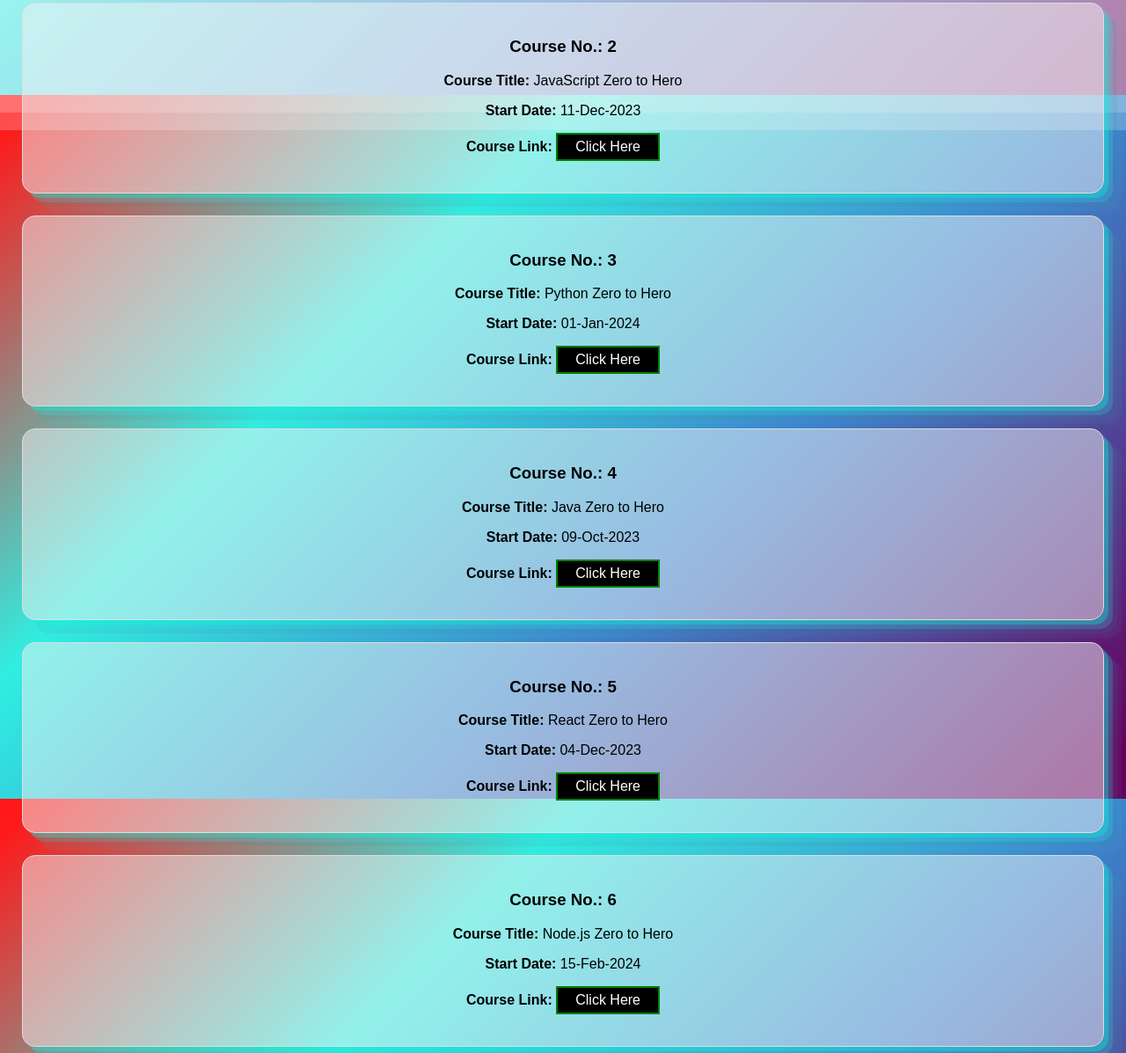
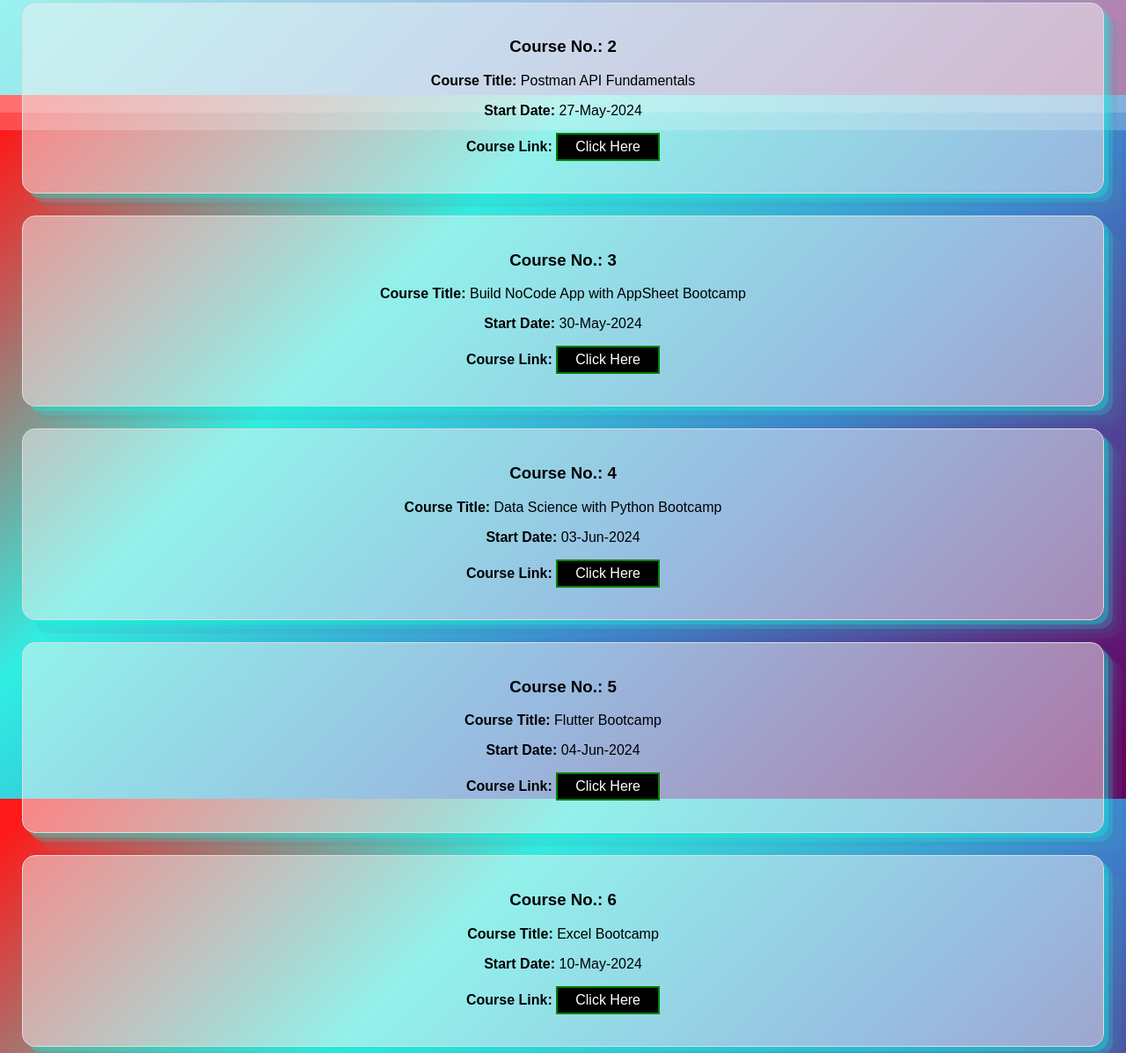
Before and after one commit to iaadillatif/free-courses, a plain HTML site: page index.html in a window 1280 px wide. Shown: the part 692-1889 px from the top of the page at 88% size. Drawn offline with Linux system fonts and the light colour scheme.

Commit message:
Update index.html
New courses added till June 2024 on 22-May-2024

```diff
--- a/index.html
+++ b/index.html
@@ -49,38 +49,8 @@
         <div class="slide">
             <div class="course">
                 <h3>Course No.: 1</h3>
-                <p><b>Course Title: </b>HTML & CSS Zero to Hero</p>
-                <p><b>Start Date: </b>12-Feb-2024</p>
-                <p>
-                    <b>Course Link: </b>
-                    <a href="https://letsupgrade.in/programs/essentials-html-css?invite=aadillatif95230974" class="course-link" target="_blank">Click Here</a>
-                </p>
-            </div>
-
-            <div class="course">
-                <h3>Course No.: 2</h3>
-                <p><b>Course Title: </b>JavaScript Zero to Hero</p>
-                <p><b>Start Date: </b>11-Dec-2023</p>
-                <p>
-                    <b>Course Link: </b>
-                    <a href="https://letsupgrade.in/programs/essentials-javascript-programming?invite=aadillatif95230974" class="course-link" target="_blank">Click Here</a>
-                </p>
-            </div>
-
-            <div class="course">
-                <h3>Course No.: 3</h3>
-                <p><b>Course Title: </b>Python Zero to Hero</p>
-                <p><b>Start Date: </b>01-Jan-2024</p>
-                <p>
-                    <b>Course Link: </b>
-                    <a href="https://letsupgrade.in/programs/essentials-python-programming?invite=aadillatif95230974" class="course-link" target="_blank">Click Here</a>
-                </p>
-            </div>
-
-            <div class="course">
-                <h3>Course No.: 4</h3>
-                <p><b>Course Title: </b>Java Zero to Hero</p>
-                <p><b>Start Date: </b>09-Oct-2023</p>
+                <p><b>Course Title: </b>Java Bootcamp</p>
+                <p><b>Start Date: </b>20-May-2024</p>
                 <p>
                     <b>Course Link: </b>
                     <a href="https://letsupgrade.in/programs/ess-java-programming?invite=aadillatif95230974" class="course-link" target="_blank">Click Here</a>
@@ -88,49 +58,79 @@
             </div>
 
             <div class="course">
-                <h3>Course No.: 5</h3>
-                <p><b>Course Title: </b>React Zero to Hero</p>
-                <p><b>Start Date: </b>04-Dec-2023</p>
+                <h3>Course No.: 2</h3>
+                <p><b>Course Title: </b>Postman API Fundamentals</p>
+                <p><b>Start Date: </b>27-May-2024</p>
                 <p>
                     <b>Course Link: </b>
-                    <a href="https://letsupgrade.in/programs/essentials-react-js-programming?invite=aadillatif95230974" class="course-link" target="_blank">Click Here</a>
+                    <a href="https://letsupgrade.in/programs/postman-student-expert-certification?invite=aadillatif95230974" class="course-link" target="_blank">Click Here</a>
+                </p>
+            </div>
+
+            <div class="course">
+                <h3>Course No.: 3</h3>
+                <p><b>Course Title: </b>Build NoCode App with AppSheet Bootcamp</p>
+                <p><b>Start Date: </b>30-May-2024</p>
+                <p>
+                    <b>Course Link: </b>
+                    <a href="https://letsupgrade.in/programs/essentials-no-code?invite=aadillatif95230974" class="course-link" target="_blank">Click Here</a>
+                </p>
+            </div>
+
+            <div class="course">
+                <h3>Course No.: 4</h3>
+                <p><b>Course Title: </b>Data Science with Python Bootcamp</p>
+                <p><b>Start Date: </b>03-Jun-2024</p>
+                <p>
+                    <b>Course Link: </b>
+                    <a href="https://letsupgrade.in/programs/ess-dsc-python?invite=aadillatif95230974" class="course-link" target="_blank">Click Here</a>
+                </p>
+            </div>
+
+            <div class="course">
+                <h3>Course No.: 5</h3>
+                <p><b>Course Title: </b>Flutter Bootcamp</p>
+                <p><b>Start Date: </b>04-Jun-2024</p>
+                <p>
+                    <b>Course Link: </b>
+                    <a href="https://letsupgrade.in/programs/essentials-flutter-programming?invite=aadillatif95230974" class="course-link" target="_blank">Click Here</a>
                 </p>
             </div>
 
             <div class="course">
                 <h3>Course No.: 6</h3>
-                <p><b>Course Title: </b>Node.js Zero to Hero</p>
-                <p><b>Start Date: </b>15-Feb-2024</p>
+                <p><b>Course Title: </b>Excel Bootcamp</p>
+                <p><b>Start Date: </b>10-May-2024</p>
                 <p>
                     <b>Course Link: </b>
-                    <a href="https://letsupgrade.in/programs/essentials-node.js?invite=aadillatif95230974" class="course-link" target="_blank">Click Here</a>
+                    <a href="https://letsupgrade.in/programs/ess-excel?invite=aadillatif95230974" class="course-link" target="_blank">Click Here</a>
                 </p>
             </div>
 
             <div class="course">
                 <h3>Course No.: 7</h3>
-                <p><b>Course Title: </b>Python Libraries Zero to Hero</p>
-                <p><b>Start Date: </b>07-Feb-2024</p>
+                <p><b>Course Title: </b>SQL 5 Days Bootcamp</p>
+                <p><b>Start Date: </b>11-Jun-2024</p>
                 <p>
                     <b>Course Link: </b>
-                    <a href="https://letsupgrade.in/programs/ess-pyt-libraries?invite=aadillatif95230974" class="course-link" target="_blank">Click Here</a>
+                    <a href="https://letsupgrade.in/programs/ess-sql?invite=aadillatif95230974" class="course-link" target="_blank">Click Here</a>
                 </p>
             </div>
 
             <div class="course">
                 <h3>Course No.: 8</h3>
-                <p><b>Course Title: </b>Workshop on Prompt Engineering</p>
-                <p><b>Start Date: </b>18-Feb-2024</p>
+                <p><b>Course Title: </b>ChatGPT 5 Days Bootcamp</p>
+                <p><b>Start Date: </b>17-Jun-2024</p>
                 <p>
                     <b>Course Link: </b>
-                    <a href="https://letsupgrade.in/programs/essentials-prompt-engineering?invite=aadillatif95230974" class="course-link" target="_blank">Click Here</a>
+                    <a href="https://letsupgrade.in/programs/essentials-gpt?invite=aadillatif95230974" class="course-link" target="_blank">Click Here</a>
                 </p>
             </div>
 
             <div class="course">
                 <h3>Course No.: 9</h3>
-                <p><b>Course Title: </b>Crack C++ for Interview Prep</p>
-                <p><b>Start Date: </b>19-Oct-2023</p>
+                <p><b>Course Title: </b>C++ Bootcamp/p>
+                <p><b>Start Date: </b>18-Jun-2024</p>
                 <p>
                     <b>Course Link: </b>
                     <a href="https://letsupgrade.in/programs/ess-cpp-program?invite=aadillatif95230974" class="course-link" target="_blank">Click Here</a>
@@ -139,36 +139,86 @@
 
             <div class="course">
                 <h3>Course No.: 10</h3>
-                <p><b>Course Title: </b>Flutter Zero to Hero in 3 Days</p>
-                <p><b>Start Date: </b>26-Feb-2024</p>
+                <p><b>Course Title: </b>React Bootcamp</p>
+                <p><b>Start Date: </b>13-May-2024</p>
                 <p>
                     <b>Course Link: </b>
-                    <a href="https://letsupgrade.in/programs/essentials-flutter-programming?invite=aadillatif95230974" class="course-link" target="_blank">Click Here</a>
+                    <a href="https://letsupgrade.in/programs/essentials-react-js-programming?invite=aadillatif95230974" class="course-link" target="_blank">Click Here</a>
                 </p>
             </div>
 
             <div class="course">
                 <h3>Course No.: 11</h3>
-                <p><b>Course Title: </b>Workshop on Data Visualization using Python</p>
-                <p><b>Start Date: </b>25-Feb-2024</p>
+                <p><b>Course Title: </b>Python Bootcamp</p>
+                <p><b>Start Date: </b>16-May-2024</p>
                 <p>
                     <b>Course Link: </b>
-                    <a href="https://letsupgrade.in/programs/ess-data-visual?invite=aadillatif95230974" class="course-link" target="_blank">Click Here</a>
+                    <a href="https://letsupgrade.in/programs/essentials-python-programming?invite=aadillatif95230974" class="course-link" target="_blank">Click Here</a>
                 </p>
             </div>
 
             <div class="course">
                 <h3>Course No.:12</h3>
-                <p><b>Course Title: </b>Workshop on From 3rd Tier College to Microsoft</p>
-                <p><b>Start Date: </b>29-Feb-2024</p>
+                <p><b>Course Title: </b> Git & GitHub Bootcamp</p>
+                <p><b>Start Date: </b>01-Apr-2024</p>
                 <p>
                     <b>Course Link: </b>
-                    <a href="https://letsupgrade.in/programs/ess-microsoft-workshop?invite=aadillatif95230974" class="course-link" target="_blank">Click Here</a>
+                    <a href="https://letsupgrade.in/programs/essentials-git-github?invite=aadillatif95230974" class="course-link" target="_blank">Click Here</a>
                 </p>
             </div>
 
             <div class="course">
                 <h3>Course No.: 13</h3>
+                <p><b>Course Title: </b>Canva Bootcamp</p>
+                <p><b>Start Date: </b>25-Apr-2024</p>
+                <p>
+                    <b>Course Link: </b>
+                    <a href="https://letsupgrade.in/programs/essentials-canva?invite=aadillatif95230974" class="course-link" target="_blank">Click Here</a>
+                </p>
+            </div>
+
+            <div class="course">
+                <h3>Course No.: 14</h3>
+                <p><b>Course Title: </b>Google Sheets Bootcamp</p>
+                <p><b>Start Date: </b>15-Apr-2024</p>
+                <p>
+                    <b>Course Link: </b>
+                    <a href="https://letsupgrade.in/programs/ess-google-sheets?invite=aadillatif95230974" class="course-link" target="_blank">Click Here</a>
+                </p>
+            </div>
+
+            <div class="course">
+                <h3>Course No.: 15</h3>
+                <p><b>Course Title: </b>Looker Studio Bootcamp</p>
+                <p><b>Start Date: </b>18-Apr-2024</p>
+                <p>
+                    <b>Course Link: </b>
+                    <a href="https://letsupgrade.in/programs/essentials-looker-studio?invite=aadillatif95230974" class="course-link" target="_blank">Click Here</a>
+                </p>
+            </div>
+
+            <div class="course">
+                <h3>Course No.: 16</h3>
+                <p><b>Course Title: </b>JavaScript Bootcamp</p>
+                <p><b>Start Date: </b>09-May-2023</p>
+                <p>
+                    <b>Course Link: </b>
+                    <a href="https://letsupgrade.in/programs/essentials-javascript-programming?invite=aadillatif95230974" class="course-link" target="_blank">Click Here</a>
+                </p>
+            </div>
+
+            <div class="course">
+                <h3>Course No.: 17</h3>
+                <p><b>Course Title: </b>Workshop on Tech insights from Myntra's Technical Lead</p>
+                <p><b>Start Date: </b>20-May-2024</p>
+                <p>
+                    <b>Course Link: </b>
+                    <a href="https://letsupgrade.in/programs/ess-myntra-workshop?invite=aadillatif95230974" class="course-link" target="_blank">Click Here</a>
+                </p>
+            </div>
+
+            <div class="course">
+                <h3>Course No.: 18</h3>
                 <p><b>Course Title: </b>Build your own JARVIS with Gemini in 2 Days</p>
                 <p><b>Start Date: </b>10-Feb-2024</p>
                 <p>
@@ -178,94 +228,75 @@
             </div>
 
             <div class="course">
-                <h3>Course No.: 14</h3>
-                <p><b>Course Title: </b>Workshop on How to Crack Job at Amazon</p>
-                <p><b>Start Date: </b>09-Feb-2024</p>
+                <h3>Course No.: 19</h3>
+                <p><b>Course Title: </b>Figma Bootcamp</p>
+                <p><b>Start Date: </b>11-Apr-2024</p>
                 <p>
                     <b>Course Link: </b>
-                    <a href="https://letsupgrade.in/programs/ess-amazon-workshop?invite=aadillatif95230974" class="course-link" target="_blank">Click Here</a>
-                </p>
-            </div>
-
-            <div class="course">
-                <h3>Course No.: 15</h3>
-                <p><b>Course Title: </b>Netflix Recommender System with Python</p>
-                <p><b>Start Date: </b>20-Jan-2024</p>
-                <p>
-                    <b>Course Link: </b>
-                    <a href="https://letsupgrade.in/programs/building-netflix-with-python?invite=aadillatif95230974" class="course-link" target="_blank">Click Here</a>
-                </p>
-            </div>
-
-            <div class="course">
-                <h3>Course No.: 16</h3>
-                <p><b>Course Title: </b>Workshop on How to Crack Job at Meta</p>
-                <p><b>Start Date: </b>29-Jan-2024</p>
-                <p>
-                    <b>Course Link: </b>
-                    <a href="https://letsupgrade.in/programs/ess-meta-workshop?invite=aadillatif95230974" class="course-link" target="_blank">Click Here</a>
-                </p>
-            </div>
-
-            <div class="course">
-                <h3>Course No.: 17</h3>
-                <p><b>Course Title: </b>Develop your own 'Google Assistant' with AI</p>
-                <p><b>Start Date: </b>19-Jan-2024</p>
-                <p>
-                    <b>Course Link: </b>
-                    <a href="https://letsupgrade.in/programs/google-assistant-es?invite=aadillatif95230974" class="course-link" target="_blank">Click Here</a>
-                </p>
-            </div>
-
-            <div class="course">
-                <h3>Course No.: 18</h3>
-                <p><b>Course Title: </b>Postman API Fundamentals</p>
-                <p><b>Start Date: </b>08-Jan-2024</p>
-                <p>
-                    <b>Course Link: </b>
-                    <a href="https://letsupgrade.in/programs/postman-student-expert-certification?invite=aadillatif95230974" class="course-link" target="_blank">Click Here</a>
-                </p>
-            </div>
-
-            <div class="course">
-                <h3>Course No.: 19</h3>
-                <p><b>Course Title: </b>DSA in C++ Zero to Hero</p>
-                <p><b>Start Date: </b>06-Nov-2023</p>
-                <p>
-                    <b>Course Link: </b>
-                    <a href="https://letsupgrade.in/programs/ess-dsa-cpp?invite=aadillatif95230974" class="course-link" target="_blank">Click Here</a>
+                    <a href="https://letsupgrade.in/programs/essentials-figma?invite=aadillatif95230974" class="course-link" target="_blank">Click Here</a>
                 </p>
             </div>
 
             <div class="course">
                 <h3>Course No.: 20</h3>
-                <p><b>Course Title: </b>Data Analysis with Python Zero to Hero</p>
-                <p><b>Start Date: </b>27-Nov-2023</p>
+                <p><b>Course Title: </b>HTML5 Bootcamp</p>
+                <p><b>Start Date: </b>04-Apr-2024</p>
                 <p>
                     <b>Course Link: </b>
-                    <a href="https://letsupgrade.in/programs/ess-da-python?invite=aadillatif95230974" class="course-link" target="_blank">Click Here</a>
+                    <a href="https://letsupgrade.in/programs/essentials-html5?invite=aadillatif95230974" class="course-link" target="_blank">Click Here</a>
                 </p>
             </div>
 
             <div class="course">
                 <h3>Course No.: 21</h3>
-                <p><b>Course Title: </b>DBMS & MySQL Zero to Hero</p>
-                <p><b>Start Date: </b>30-Oct-2023</p>
+                <p><b>Course Title: </b>3 Days of Project:Build Email Spam Detector using Python</p>
+                <p><b>Start Date: </b>11-Mar-2024</p>
                 <p>
                     <b>Course Link: </b>
-                    <a href="https://letsupgrade.in/programs/ess-dbms-mysql?invite=aadillatif95230974" class="course-link" target="_blank">Click Here</a>
+                    <a href="https://letsupgrade.in/programs/email-spam-detector?invite=aadillatif95230974" class="course-link" target="_blank">Click Here</a>
                 </p>
             </div>
 
             <div class="course">
                 <h3>Course No.: 22</h3>
-                <p><b>Course Title: </b>fastn Web Dev Expert Certification</p>
-                <p><b>Start Date: </b>28-Aug-2023</p>
+                <p><b>Course Title: </b>Node.js Zero to Hero</p>
+                <p><b>Start Date: </b>15-Feb-2024</p>
                 <p>
                     <b>Course Link: </b>
-                    <a href="https://letsupgrade.in/programs/fastn-web-dev-expert-certification?invite=aadillatif95230974" class="course-link" target="_blank">Click Here</a>
+                    <a href="https://letsupgrade.in/programs/essentials-nodejs?invite=aadillatif95230974" class="course-link" target="_blank">Click Here</a>
                 </p>
             </div>
+
+            <div class="course">
+                <h3>Course No.: 22</h3>
+                <p><b>Course Title: </b>CSS Bootcamp</p>
+                <p><b>Start Date: </b>08-Apr-2024</p>
+                <p>
+                    <b>Course Link: </b>
+                    <a href="https://letsupgrade.in/programs/essentials-css?invite=aadillatif95230974" class="course-link" target="_blank">Click Here</a>
+                </p>
+            </div>
+
+            <div class="course">
+                <h3>Course No.: 23</h3>
+                <p><b>Course Title: </b> HTML & CSS Zero to Hero</p>
+                <p><b>Start Date: </b>12-Feb-2024</p>
+                <p>
+                    <b>Course Link: </b>
+                    <a href="https://letsupgrade.in/programs/essentials-html-css?invite=aadillatif95230974" class="course-link" target="_blank">Click Here</a>
+                </p>
+            </div>
+
+            <div class="course">
+                <h3>Course No.: 24</h3>
+                <p><b>Course Title: </b>Python Libraries Zero to Hero</p>
+                <p><b>Start Date: </b>07-Feb-2024</p>
+                <p>
+                    <b>Course Link: </b>
+                    <a href="https://letsupgrade.in/programs/ess-pyt-libraries?invite=aadillatif95230974" class="course-link" target="_blank">Click Here</a>
+                </p>
+            </div>
+
         </div>
     </div>
 
```
